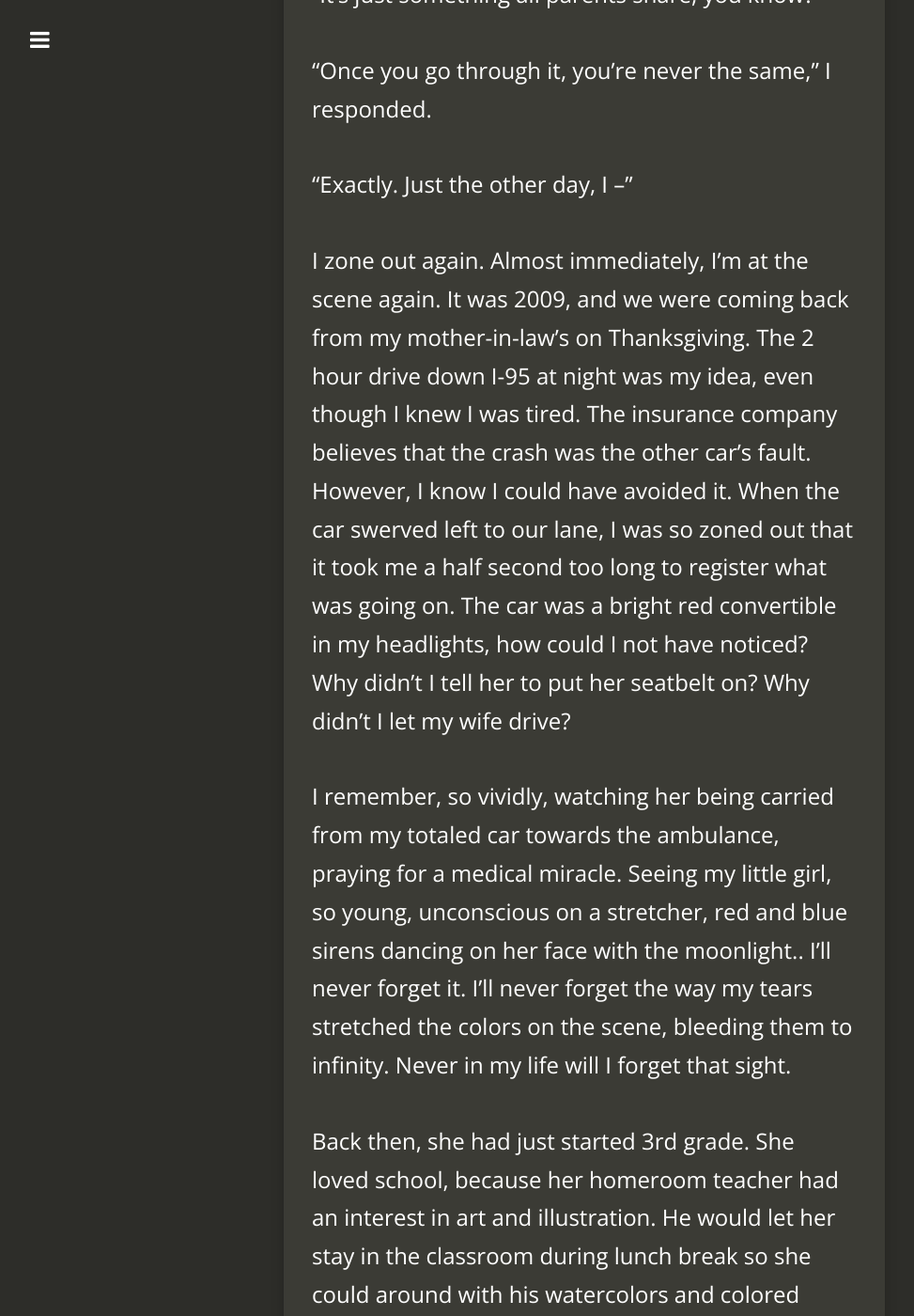
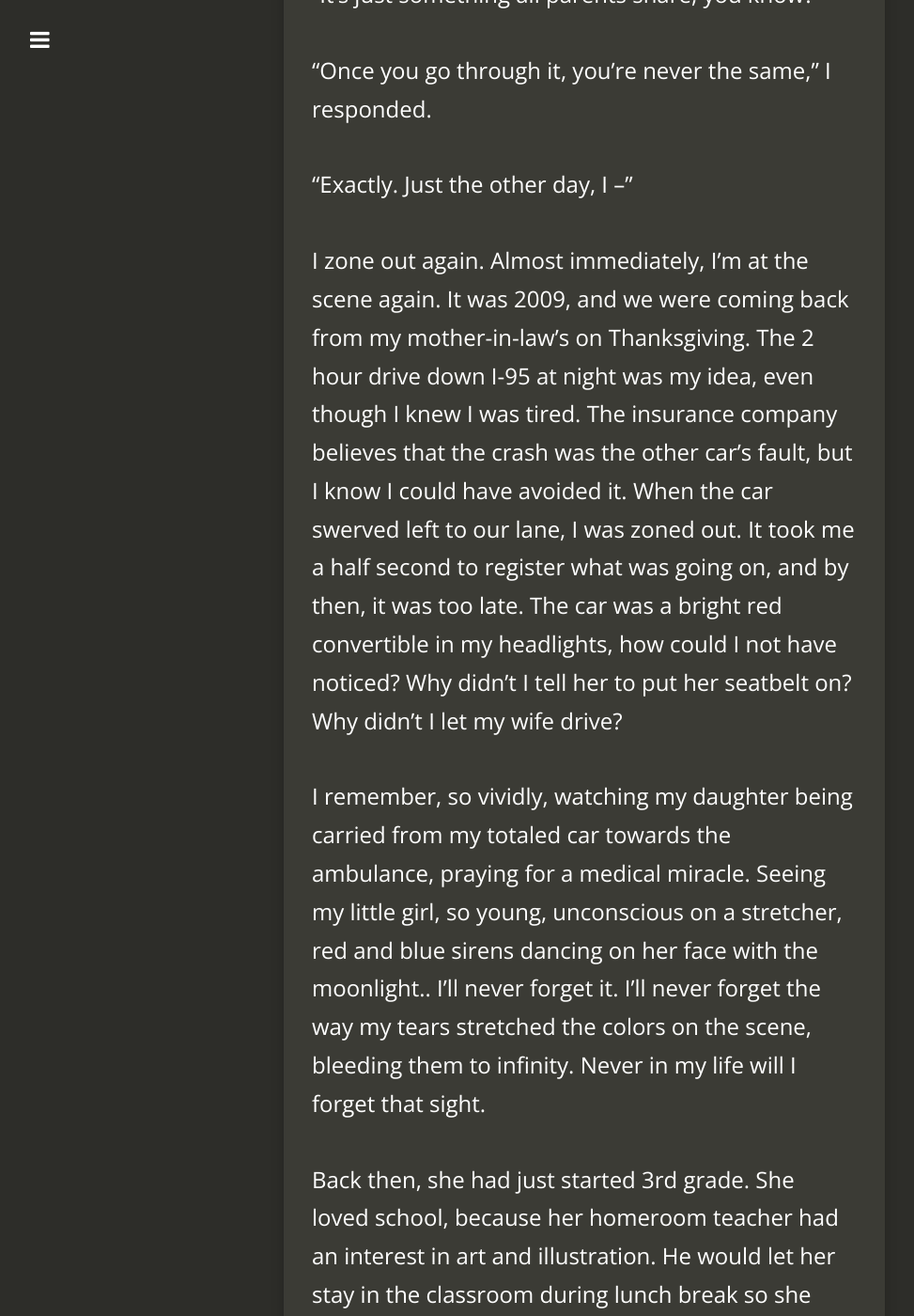
Before and after one commit to jacobtomlinson/carte-noire, a Jekyll site: the page built from _posts/2018-07-24-just-the-one.md, in a window 1280 px wide and 1400 px high, scrolled down 1478 px. Shown: the whole window at 94% size, without its empty margins (18-991 px from the left). Built offline with Jekyll 4.4.1, drawn with Linux system fonts in a browser that asks for light colours; nearby versions of some CDN libraries; comment, search, counter and statistics services are not loaded; some of the changed text lies outside the part shown.

Commit message:
Upload third update to just the one.

```diff
--- a/_posts/2018-07-24-just-the-one.md
+++ b/_posts/2018-07-24-just-the-one.md
@@ -28,23 +28,23 @@ The girl. He approached me after I helped a girl find her mother. Now, he's talk
 
 "Exactly. Just the other day, I --"
 
-I zone out again. Almost immediately, I'm at the scene again. It was 2009, and we were coming back from my mother-in-law’s on Thanksgiving. The 2 hour drive down I-95 at night was my idea, even though I knew I was tired. The insurance company believes that the crash was the other car's fault. However, I know I could have avoided it. When the car swerved left to our lane, I was so zoned out that it took me a half second too long to register what was going on. The car was a bright red convertible in my headlights, how could I not have noticed? Why didn't I tell her to put her seatbelt on? Why didn't I let my wife drive?
+I zone out again. Almost immediately, I’m at the scene again. It was 2009, and we were coming back from my mother-in-law’s on Thanksgiving. The 2 hour drive down I-95 at night was my idea, even though I knew I was tired. The insurance company believes that the crash was the other car’s fault, but I know I could have avoided it. When the car swerved left to our lane, I was zoned out. It took me a half second to register what was going on, and by then, it was too late. The car was a bright red convertible in my headlights, how could I not have noticed? Why didn’t I tell her to put her seatbelt on? Why didn’t I let my wife drive?
 
-I remember, so vividly, watching her being carried from my totaled car towards the ambulance, praying for a medical miracle. Seeing my little girl, so young, unconscious on a stretcher, red and blue sirens dancing on her face with the moonlight.. I'll never forget it. I'll never forget the way my tears stretched the colors on the scene, bleeding them to infinity. Never in my life will I forget that sight.
+I remember, so vividly, watching my daughter being carried from my totaled car towards the ambulance, praying for a medical miracle. Seeing my little girl, so young, unconscious on a stretcher, red and blue sirens dancing on her face with the moonlight.. I'll never forget it. I'll never forget the way my tears stretched the colors on the scene, bleeding them to infinity. Never in my life will I forget that sight.
 
-Back then, she had just started 3rd grade. She loved school, because her homeroom teacher had an interest in art and illustration. He would let her stay in the classroom during lunch break so she could around with his watercolors and colored pencils. By God, she was so talented, though all she would draw were trees, grass, and clouds. In heaven, I hope she can draw as many clouds as she wants to. I hope, while she paints, her colors fall from up above, seeping down to this earth.
+Back then, she had just started 3rd grade. She loved school, because her homeroom teacher had an interest in art and illustration. He would let her stay in the classroom during lunch break so she could play around with his watercolors and colored pencils. By God, she was so talented, though all she would draw were trees, grass, and clouds. In heaven, I pray she can draw as many clouds as she wants to. I hope, while she paints, her colors fall from up above, seeping down to this earth.
 
 "--but now, we've finally started to reconcile our parenting styles. You ever think you can reach that point? Where you and your wife just stop the bickering and become a unit?"
 
 Back again. I need to say something.
 
-"Sometimes, you just can't fix it. Having a kid changes you," I add, obviously distracted. I don't think he's even noticed yet.
+"Sometimes, you just can't fix it. Having a kid changes you," I add, obviously distracted. I don't think he's noticed yet.
 
 "Yeah, you might be right. But you at least have to try to--"
 
 I've always believed that eye contact is the most direct way to show trust and affection. I used to measure how intimate a relationship was from how much eye contact we made. After my wife recovered from her neck injury, she refused to make eye contact. Our daughter had my eyes, and she couldn't look me in my eyes without breaking down. We tried to love without it, but love without trust, love without affection.. It’s nothing more than an honored commitment. We knew it was lost. Our love died by the next year, and we divorced the day after the 4th of July. I still miss her, and I still wish she never had to leave.
 
-We've lived alone since then. We're too old to have kids, and our only one is gone. I can't help but wonder how different life would be if our daughter survived that crash. I’ve managed to moved on, as much as one could from death. I'm old, almost 60, but I have a job, and my own humble apartment. But I don't think I’ll be happy again, not without my family. Sometimes, though, I start to feel like she’s with me now, accompanying me on my trips to nowhere. Those fleeting moments, where I forget that she’s gone, and I forget I'm alone.. they're the only thing keeping me alive. After all, I'm still her dad. I have to be. I can't be anything else.
+We've lived alone since then. We're too old to have kids, and our only one is gone. I can't help but wonder how different life would be if our daughter survived that crash. I’ve managed to moved on, as much as one could from death. I'm old, almost 60, but I have a job, and my own humble apartment. But I don't think I’ll be happy again, not without my family.. Sometimes, though, I start to feel like she’s with me now, accompanying me on my trips to nowhere. Those fleeting moments, where I forget that she’s gone, and I forget I'm alone.. they're the only thing keeping me alive. After all, I'm still her dad. I have to be. I can't be anything else.
 
 "--an exhausting responsibility. My wife wants to get a carpool, but I refuse.”
 
```
